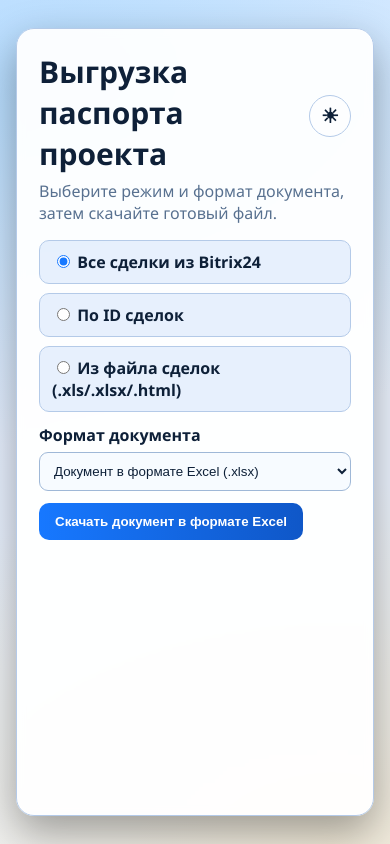
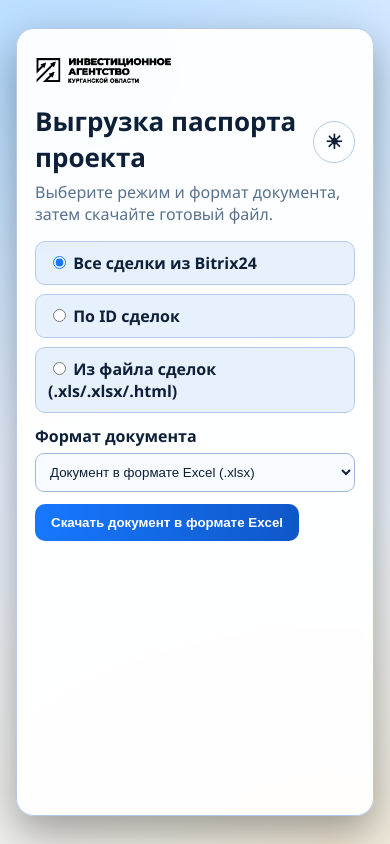
Before and after one commit to SergeiMurashev/bitrix-passport-exporter, a website built with Vite: page frontend/index.html in a window 390 px wide. Built offline with nearby package versions, Linux system fonts and the light colour scheme; files whose address does not match are found by name.

Commit message:
Добавляет логотип компаний

```diff
--- a/frontend/src/main.ts
+++ b/frontend/src/main.ts
@@ -20,6 +20,11 @@ const root = document.getElementById('root') as HTMLDivElement
 root.innerHTML = `
   <div class="page">
     <main class="card">
+      <div class="brand-row">
+        <img class="brand-logo brand-logo-dark" src="/invest-agent-logo-dark.png" alt="Инвестиционное агентство Курганской области" />
+        <img class="brand-logo brand-logo-light" src="/invest-agent-logo-light.png" alt="Инвестиционное агентство Курганской области" />
+      </div>
+
       <div class="card-head">
         <h1>Выгрузка паспорта проекта</h1>
         <button id="theme-toggle" class="theme-toggle" type="button" aria-label="Переключить тему">☾</button>
--- a/frontend/src/styles.css
+++ b/frontend/src/styles.css
@@ -60,6 +60,34 @@ body {
 h1 {
   margin: 0 0 6px;
   font-size: 30px;
+}
+
+.brand-row {
+  display: flex;
+  align-items: center;
+  min-height: 46px;
+  margin-bottom: 10px;
+}
+
+.brand-logo {
+  display: block;
+  height: 40px;
+  width: auto;
+  max-width: min(100%, 320px);
+  object-fit: contain;
+}
+
+.brand-logo-light {
+  display: none;
+}
+
+body.theme-light .brand-logo-dark {
+  display: none;
+}
+
+body.theme-light .brand-logo-light {
+  display: block;
+  filter: brightness(0) saturate(100%);
 }
 
 .theme-toggle {
@@ -216,3 +244,18 @@ body.theme-light .status.muted {
   0% { transform: translateX(-120%); }
   100% { transform: translateX(260%); }
 }
+
+@media (max-width: 640px) {
+  .brand-logo {
+    height: 34px;
+    max-width: min(100%, 270px);
+  }
+
+  h1 {
+    font-size: 26px;
+  }
+
+  .card {
+    padding: 18px;
+  }
+}
```
Also changed, not shown: frontend/public/invest-agent-logo-dark.png (added), frontend/public/invest-agent-logo-light.png (added).
